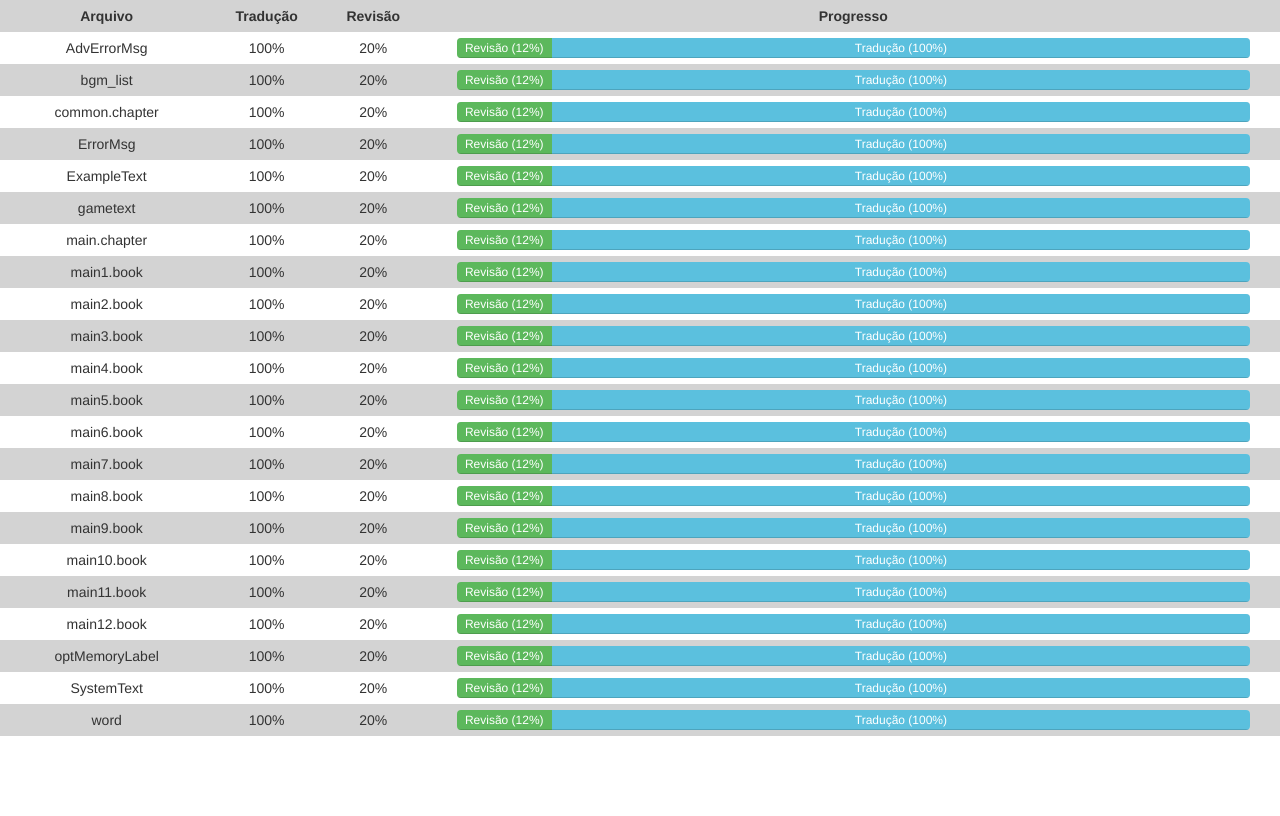
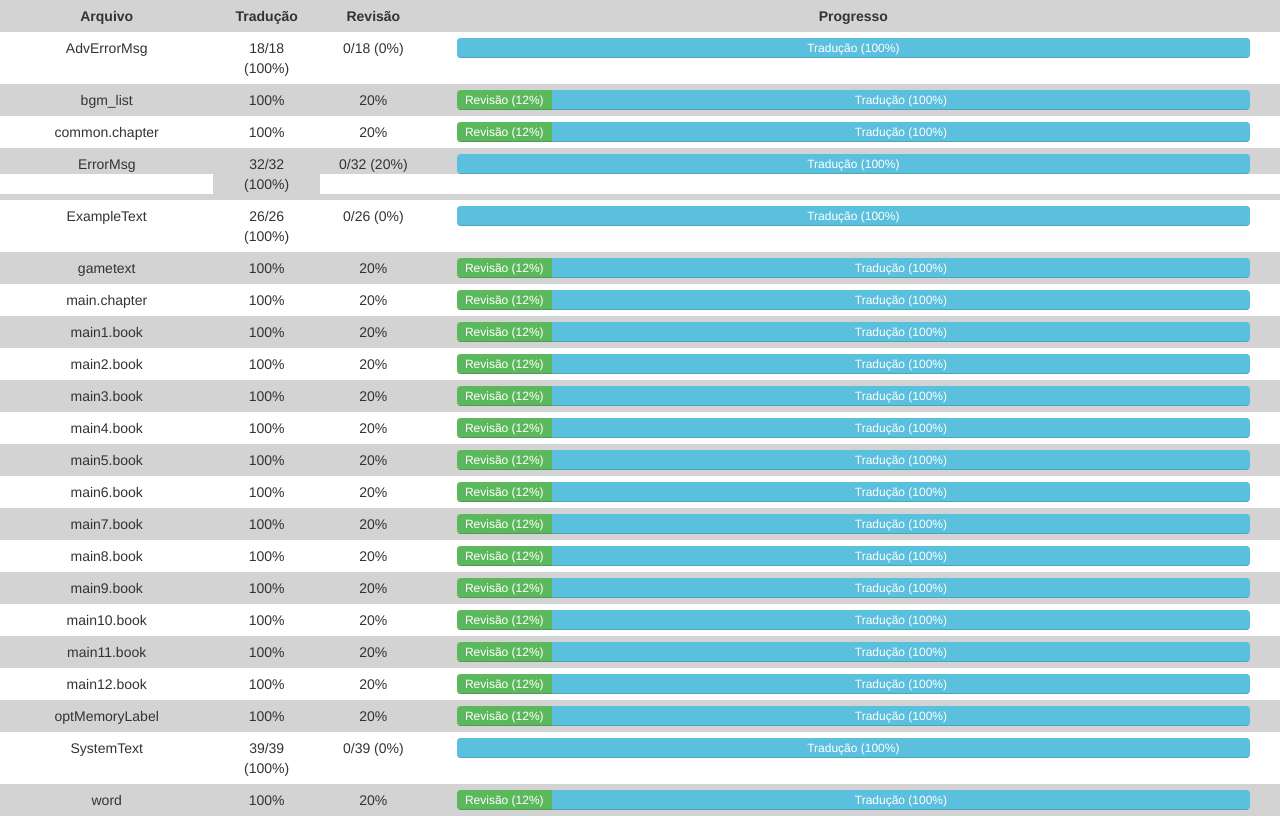
Before and after one commit to Heruzinyo/Misc, a plain HTML site: page index.html in a window 1280 px wide. Drawn offline with nearby package versions, Linux system fonts and the light colour scheme.

Commit message:
Update index.html

```diff
--- a/index.html
+++ b/index.html
@@ -27,13 +27,13 @@
 
   <div class="row">
     <div class="col-sm-2 text-center" style="background-color:white">AdvErrorMsg</div>
-    <div class="col-sm-1 text-center" style="background-color:white">100%</div>
-    <div class="col-sm-1 text-center" style="background-color:white">20%</div>
+    <div class="col-sm-1 text-center" style="background-color:white">18/18 (100%)</div>
+    <div class="col-sm-1 text-center" style="background-color:white">0/18 (0%)</div>
     <div class="col-sm-8" style="background-color:white;height:20px">
       <div class="container-fluid">
         <div class="progress">
-          <div class="progress-bar progress-bar-success" role="progressbar" style="width:12%">Revisão (12%)</div>
-          <div class="progress-bar progress-bar-info" role="progressbar" style="width:88%">Tradução (100%)</div>
+          <div class="progress-bar progress-bar-success" role="progressbar" style="width:0%">Revisão (0%)</div>
+          <div class="progress-bar progress-bar-info" role="progressbar" style="width:100%">Tradução (100%)</div>
         </div>
       </div>
     </div>
@@ -81,13 +81,13 @@
 
   <div class="row">
     <div class="col-sm-2 text-center" style="background-color:lightgray;">ErrorMsg</div>
-    <div class="col-sm-1 text-center" style="background-color:lightgray;">100%</div>
-    <div class="col-sm-1 text-center" style="background-color:lightgray;">20%</div>
+    <div class="col-sm-1 text-center" style="background-color:lightgray;">32/32 (100%)</div>
+    <div class="col-sm-1 text-center" style="background-color:lightgray;">0/32 (20%)</div>
     <div class="col-sm-8" style="background-color:lightgray">
       <div class="container-fluid" style="height:20px">
         <div class="progress">
-          <div class="progress-bar progress-bar-success" role="progressbar" style="width:12%">Revisão (12%)</div>
-          <div class="progress-bar progress-bar-info" role="progressbar" style="width:88%">Tradução (100%)</div>
+          <div class="progress-bar progress-bar-success" role="progressbar" style="width:0%">Revisão (0%)</div>
+          <div class="progress-bar progress-bar-info" role="progressbar" style="width:100%">Tradução (100%)</div>
         </div>
       </div>
     </div>
@@ -99,13 +99,13 @@
 
   <div class="row">
     <div class="col-sm-2 text-center" style="background-color:white">ExampleText</div>
-    <div class="col-sm-1 text-center" style="background-color:white">100%</div>
-    <div class="col-sm-1 text-center" style="background-color:white">20%</div>
+    <div class="col-sm-1 text-center" style="background-color:white">26/26 (100%)</div>
+    <div class="col-sm-1 text-center" style="background-color:white">0/26 (0%)</div>
     <div class="col-sm-8" style="background-color:white;height:20px">
       <div class="container-fluid">
         <div class="progress">
-          <div class="progress-bar progress-bar-success" role="progressbar" style="width:12%">Revisão (12%)</div>
-          <div class="progress-bar progress-bar-info" role="progressbar" style="width:88%">Tradução (100%)</div>
+          <div class="progress-bar progress-bar-success" role="progressbar" style="width:0%">Revisão (0%)</div>
+          <div class="progress-bar progress-bar-info" role="progressbar" style="width:100%">Tradução (100%)</div>
         </div>
       </div>
     </div>
@@ -387,13 +387,13 @@
 
   <div class="row">
     <div class="col-sm-2 text-center" style="background-color:white">SystemText</div>
-    <div class="col-sm-1 text-center" style="background-color:white">100%</div>
-    <div class="col-sm-1 text-center" style="background-color:white">20%</div>
+    <div class="col-sm-1 text-center" style="background-color:white">39/39 (100%)</div>
+    <div class="col-sm-1 text-center" style="background-color:white">0/39 (0%)</div>
     <div class="col-sm-8" style="background-color:white;height:20px">
       <div class="container-fluid">
         <div class="progress">
-          <div class="progress-bar progress-bar-success" role="progressbar" style="width:12%">Revisão (12%)</div>
-          <div class="progress-bar progress-bar-info" role="progressbar" style="width:88%">Tradução (100%)</div>
+          <div class="progress-bar progress-bar-success" role="progressbar" style="width:0%">Revisão (0%)</div>
+          <div class="progress-bar progress-bar-info" role="progressbar" style="width:100%">Tradução (100%)</div>
         </div>
       </div>
     </div>
```
